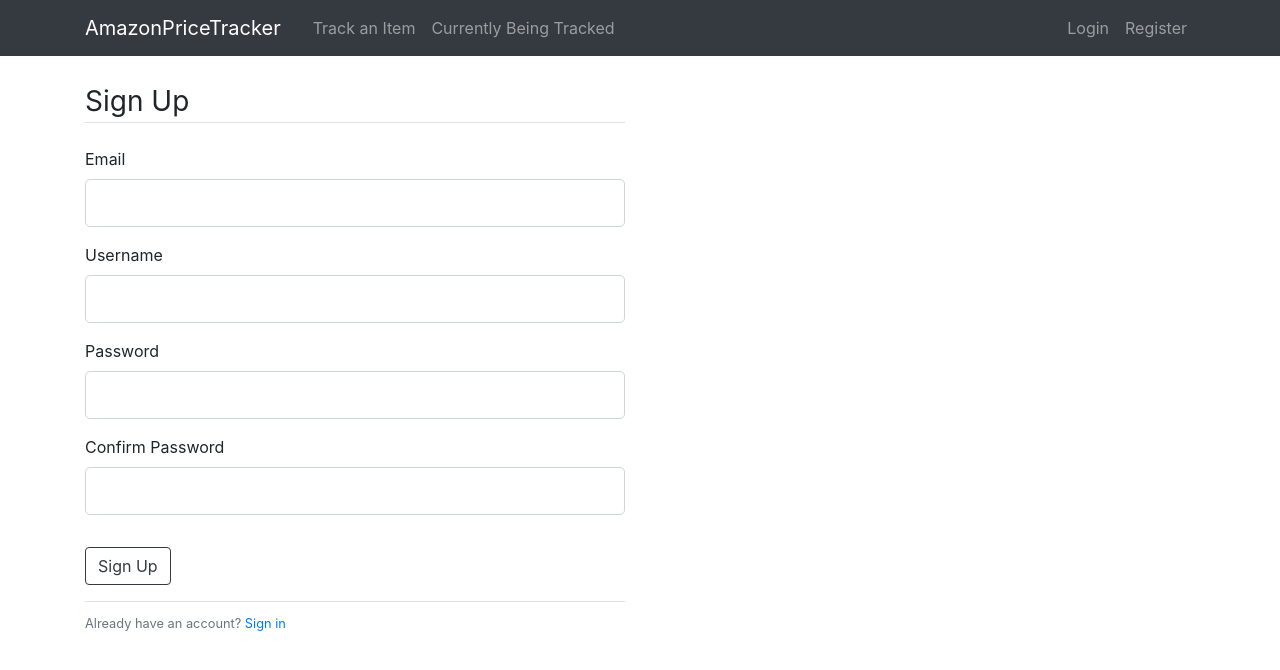
After one commit to cyreilv7/BestBuyPriceTracker, a Flask app: page /register in a window 1280 px wide. The commit adds this page. Shown: the top 670 px of the page. Run offline with Flask 2, Linux system fonts and the light colour scheme; some libraries are stand-ins or nearby versions.

Commit message:
Added login and register routes

```diff
--- a/app.py
+++ b/app.py
@@ -1,5 +1,5 @@
 from flask import Flask, render_template, redirect, url_for, flash, request
-from forms import ProductInfoForm, RegistrationForm
+from forms import ProductInfoForm, RegistrationForm, LoginForm
 
 app = Flask(__name__)
 
@@ -11,8 +11,22 @@
     form = ProductInfoForm()
     if form.validate_on_submit():
         flash('Product is now being tracked!', 'success')
+    return render_template("index.html", form=form)
 
-    return render_template("index.html", form=form)
+@app.route("/register", methods= ['GET', 'POST'])
+def register():
+    form = RegistrationForm()
+    if form.validate_on_submit():
+        flash('Account has been created!', 'success')
+    return render_template("register.html", form=form)
+
+@app.route("/login", methods= ['GET', 'POST'])
+def login():
+    form = LoginForm()
+    if form.validate_on_submit():
+        flash('Login successful', 'success')
+        return redirect("/")
+    return render_template("login.html", form=form)
 
 if __name__ == "__main__":
   app.run(debug=True,host='0.0.0.0', port=8080)
--- a/forms.py
+++ b/forms.py
@@ -1,11 +1,32 @@
 from flask_wtf import FlaskForm
 from wtforms import StringField, PasswordField, BooleanField, SubmitField, DecimalField, IntegerField
-from wtforms.validators import DataRequired, Length, Email, EqualTo, URL, NumberRange
+from wtforms.validators import DataRequired, Length, Email, EqualTo, URL, NumberRange, ValidationError
+import re
+
+
+def special_characters(form, field):
+    characters_regex = re.compile(r'^[a-zA-Z0-9\-_.]+$')
+    mo = characters_regex.search(field.data)
+    if not mo:
+        raise ValidationError('Valid characters are A-Z a-z 0-9 . _ -')
+
 
 class ProductInfoForm(FlaskForm):
     url = StringField('URL', validators=[DataRequired(), URL()])
     price_cutoff = DecimalField('Price Cutoff', places=2, validators=[DataRequired(), NumberRange(min=0)])
     submit = SubmitField('Track Item')
 
+
 class RegistrationForm(FlaskForm):
-    pass
+    username = StringField('Username', validators=[DataRequired(), Length(min=6, max=30), special_characters])
+    email = StringField('Email', validators=[DataRequired(), Email()])
+    password = PasswordField('Password', validators=[DataRequired(), EqualTo('confirm_password', message='Passwords must match.')])
+    confirm_password = PasswordField('Confirm Password')
+    submit = SubmitField('Sign Up')
+
+
+class LoginForm(FlaskForm):
+    email = StringField('Email', validators=[DataRequired(), Email()])
+    password = PasswordField('Password', validators=[DataRequired()])
+    remember_me = BooleanField('Remember me')
+    submit = SubmitField('Log In')
--- a/templates/index.html
+++ b/templates/index.html
@@ -5,9 +5,9 @@
     <form method="POST" action="">
         {{ form.hidden_tag() }}
         <fieldset class="form-group">
+            <legend class="border-bottom mb-4">Track an item</legend>
             <div class="form-group">
                 {{ form.url.label(class="form-label") }}
-
                 {% if form.url.errors %}
                     {{ form.url(class="form-control is-invalid")}}
                     <div class="invalid-feedback">
@@ -19,7 +19,6 @@
                 {% else %}
                     {{ form.url(class="form-control") }}
                 {% endif %}
-
             </div>
             {{ form.price_cutoff.label(class="form-label") }}
             <div class="input-group">
--- a/templates/layout.html
+++ b/templates/layout.html
@@ -8,9 +8,9 @@
     <!-- <link rel="stylesheet" href="{{ url_for('static', filename='main.css') }}"> -->
     <link rel="stylesheet" href="https://stackpath.bootstrapcdn.com/bootstrap/4.3.1/css/bootstrap.min.css" integrity="sha384-ggOyR0iXCbMQv3Xipma34MD+dH/1fQ784/j6cY/iJTQUOhcWr7x9JvoRxT2MZw1T" crossorigin="anonymous"></head>
 <body>
-    <nav class="navbar navbar-dark bg-dark navbar-expand-lg mb-4">
+    <nav class="navbar navbar-dark bg-dark navbar-expand-lg mb-4 py-2">
         <div class="container">
-            <a href="#" class="navbar-brand mr-4">AmazonPriceTracker</a>
+            <a href="/" class="navbar-brand mr-4">AmazonPriceTracker</a>
             <button class="navbar-toggler" type="button" data-toggle="collapse" data-target="navbarNav" aria-controls="navbarNav" aria-expanded="false" aria-label="Toggle navigation">
                 <span class="navbar-toggler-icon"></span>
             </button>
@@ -21,8 +21,8 @@
                     <a href="/" class="nav-item nav-link">Currently Being Tracked</a>
                 </div>
                 <div class="navbar-nav">
-                    <a href="/" class="nav-item nav-link">Login</a>
-                    <a href="/" class="nav-item nav-link">Register</a>
+                    <a href="/login" class="nav-item nav-link">Login</a>
+                    <a href="/register" class="nav-item nav-link">Register</a>
                 </div>
             </div>
         </div>
--- /dev/null
+++ b/templates/register.html
@@ -0,0 +1,68 @@
+{% extends "layout.html" %}
+
+{% block content %}
+    <form action="/register" method="post">
+        {{ form.hidden_tag() }}
+        <fieldset class="form-group">
+            <legend class="border-bottom mb-4" style="font-size: 1.75em">Sign Up</legend>
+            <div class="form-group">
+                {{ form.email.label(class="form-control-label") }}
+                {% if form.email.errors %}
+                    {{ form.email(class="form-control form-control-lg is-invalid") }}
+                    <div class="invalid-feedback">
+                        {% for error in form.email.errors %}
+                            <span>{{ error }}</span>
+                        {% endfor %}
+                    </div>
+                {% else %}
+                    {{ form.email(class="form-control form-control-lg") }}
+                {% endif %}
+            </div>
+            <div class="form-group">
+                {{ form.username.label(class="form-control-label") }}
+                {% if form.username.errors %}
+                    {{ form.username(class="form-control form-control-lg is-invalid") }}
+                    <div class="invalid-feedback">
+                        {% for error in form.username.errors %}
+                            <span>{{ error }}</span>
+                        {% endfor %}
+                    </div>
+                {% else %}
+                    {{ form.username(class="form-control form-control-lg") }}
+                {% endif %}
+            </div>
+            <div class="form-group">
+                {{ form.password.label(class="form-control-label") }}
+                {% if form.password.errors %}
+                    {{ form.password(class="form-control form-control-lg is-invalid") }}
+                    <div class="invalid-feedback">
+                        {% for error in form.password.errors %}
+                            <span>{{ error }}</span>
+                        {% endfor %}
+                    </div>
+                {% else %}
+                    {{ form.password(class="form-control form-control-lg") }}
+                {% endif %}
+            </div>
+            <div class="form-group">
+                {{ form.confirm_password.label(class="form-control-label") }}
+                {% if form.confirm_password.errors %}
+                    {{ form.confirm_password(class="form-control form-control-lg is-invalid") }}
+                    <div class="invalid-feedback">
+                        {% for error in form.confirm_password.errors %}
+                            <span>{{ error }}</span>
+                        {% endfor %}
+                    </div>
+                {% else %}
+                    {{ form.confirm_password(class="form-control form-control-lg") }}
+                {% endif %}
+            </div>
+        </fieldset>
+        <div class="form-group">
+            {{ form.submit(class="btn btn-outline-dark") }}
+        </div>
+    </form>
+    <div class="border-top pt-2 pb-2">
+        <small class="text-muted">Already have an account? <a href="/login">Sign in</a></small>
+    </div>
+{% endblock %}
```
Also changed, not shown: templates/login.html (added, +50 -0 lines).
